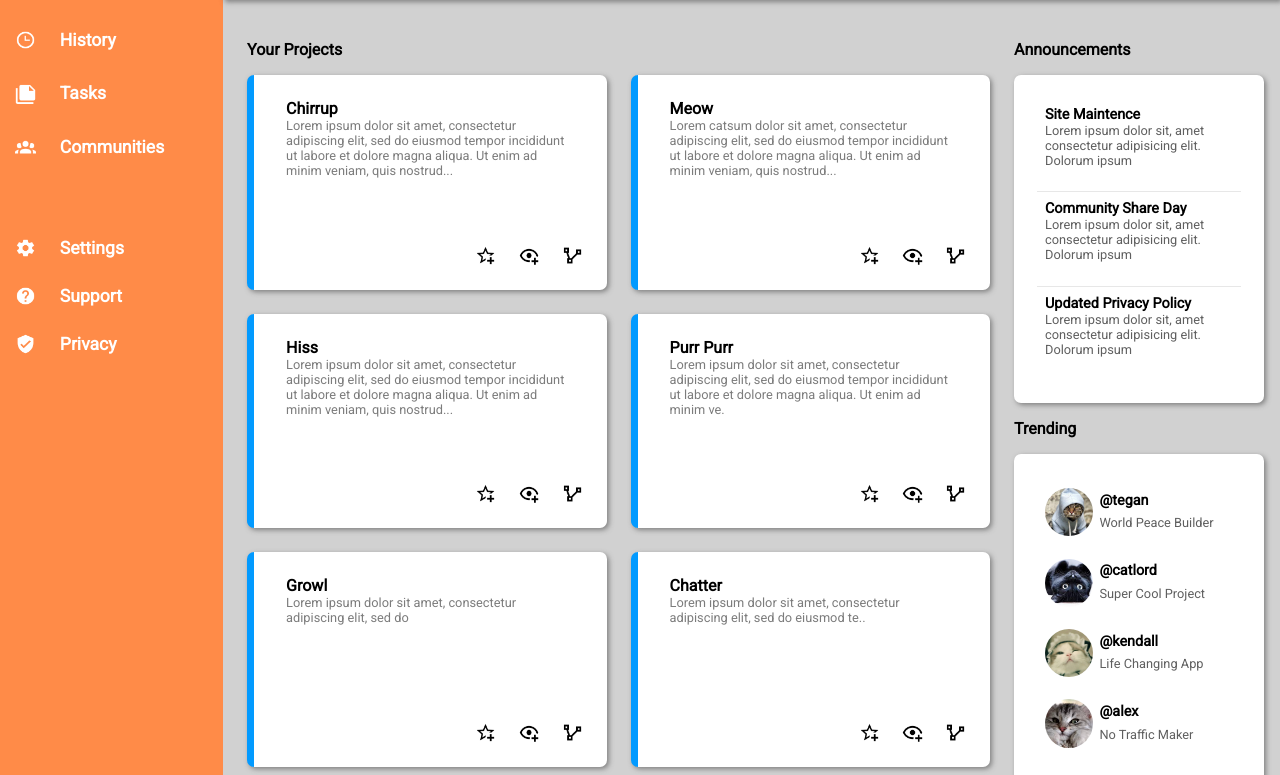
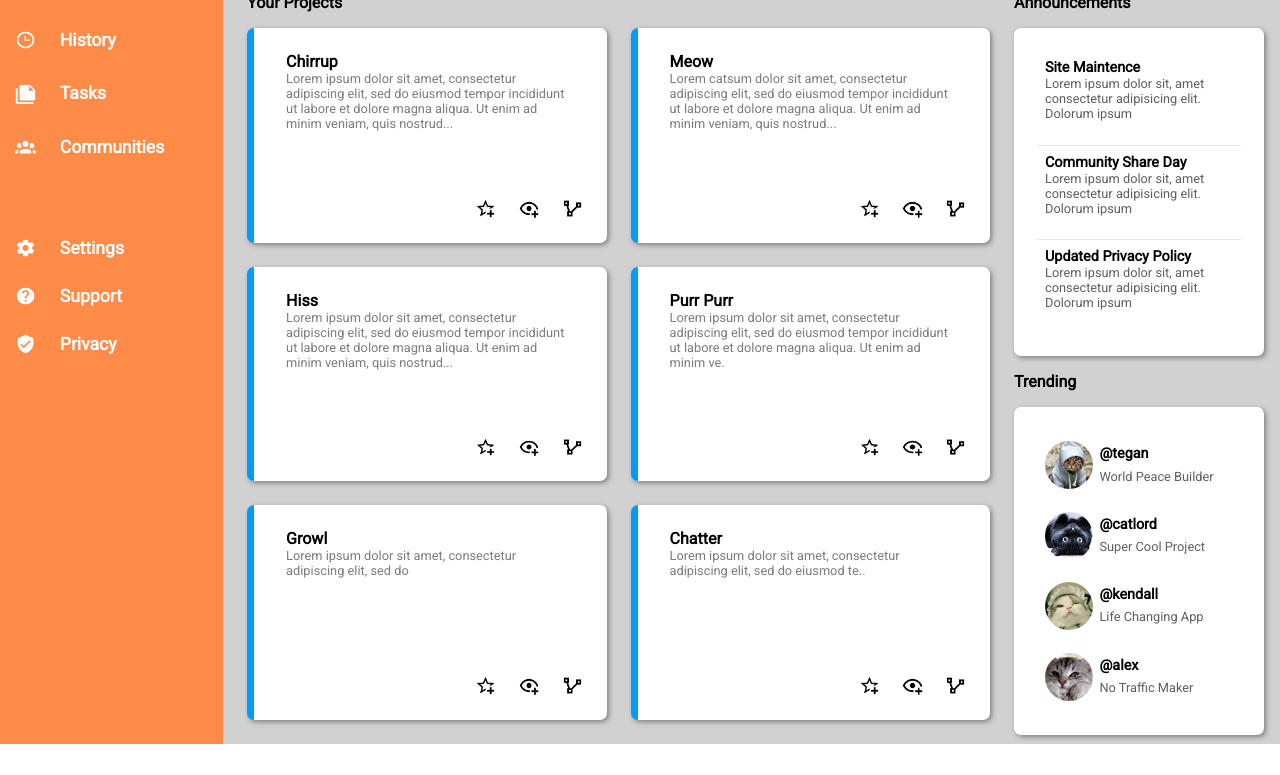
Before and after one commit to bronickone/admin-dashboard, a plain HTML site: page index.html in a window 1280 px wide. Shown: the part 240-1015 px from the top of the page. After the commit the page ends 984 px from the top, so only its background shows below. Drawn offline with Linux system fonts and the light colour scheme.

Commit message:
minor fixes

```diff
--- a/styles.css
+++ b/styles.css
@@ -4,7 +4,9 @@
     box-sizing: border-box;
 
 }
-
+html{
+    font-size: 16px;
+}
 
  body{
      font-family: Roboto, serif;
@@ -16,7 +18,7 @@
  .container{
     display: grid;
     grid-template-columns: 1fr 4fr 1fr;
-    grid-template-rows: 15rem auto;
+    grid-template-rows: 1fr auto;
 }
 
 /* ---------------------------SIDEBAR------------------------------- */
```
